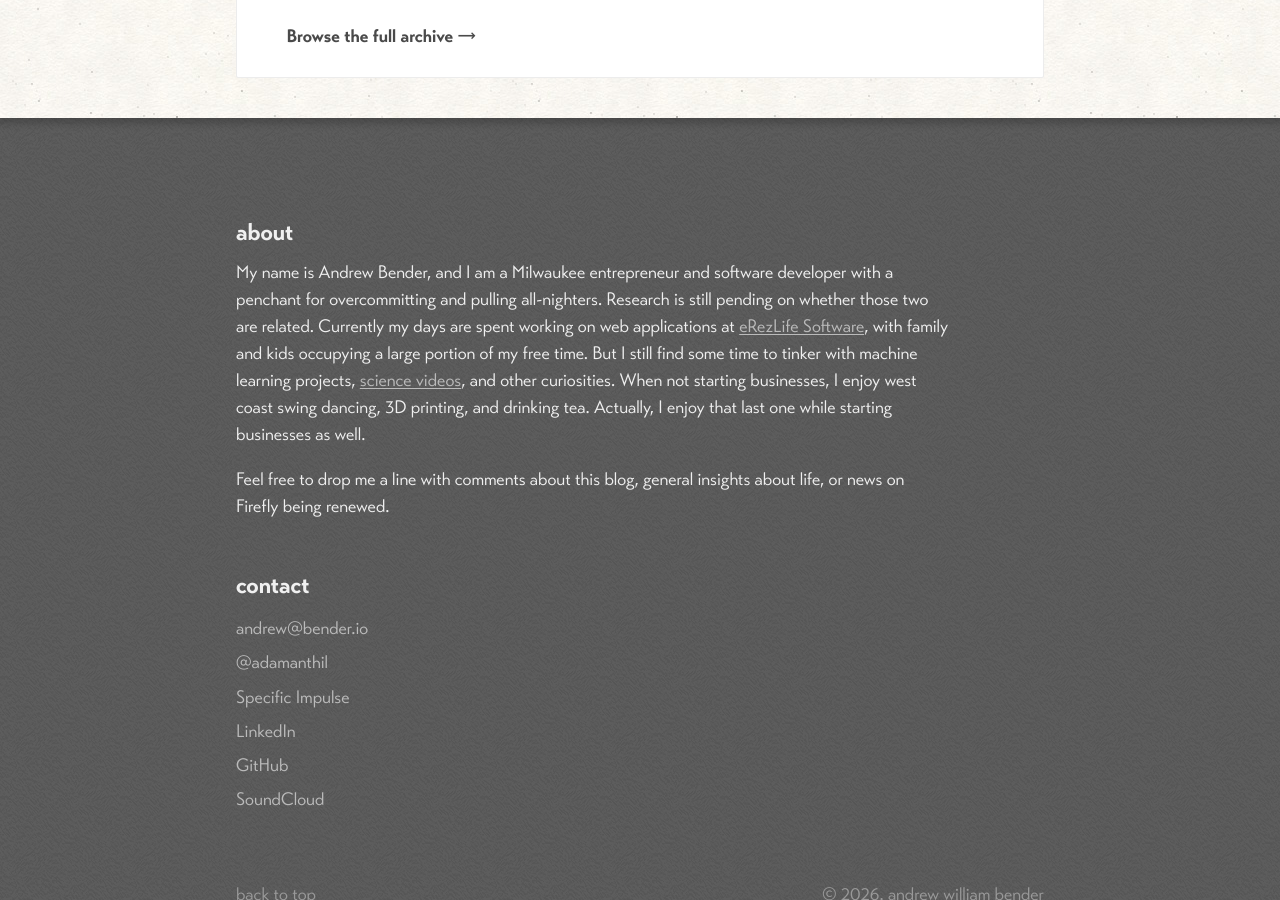
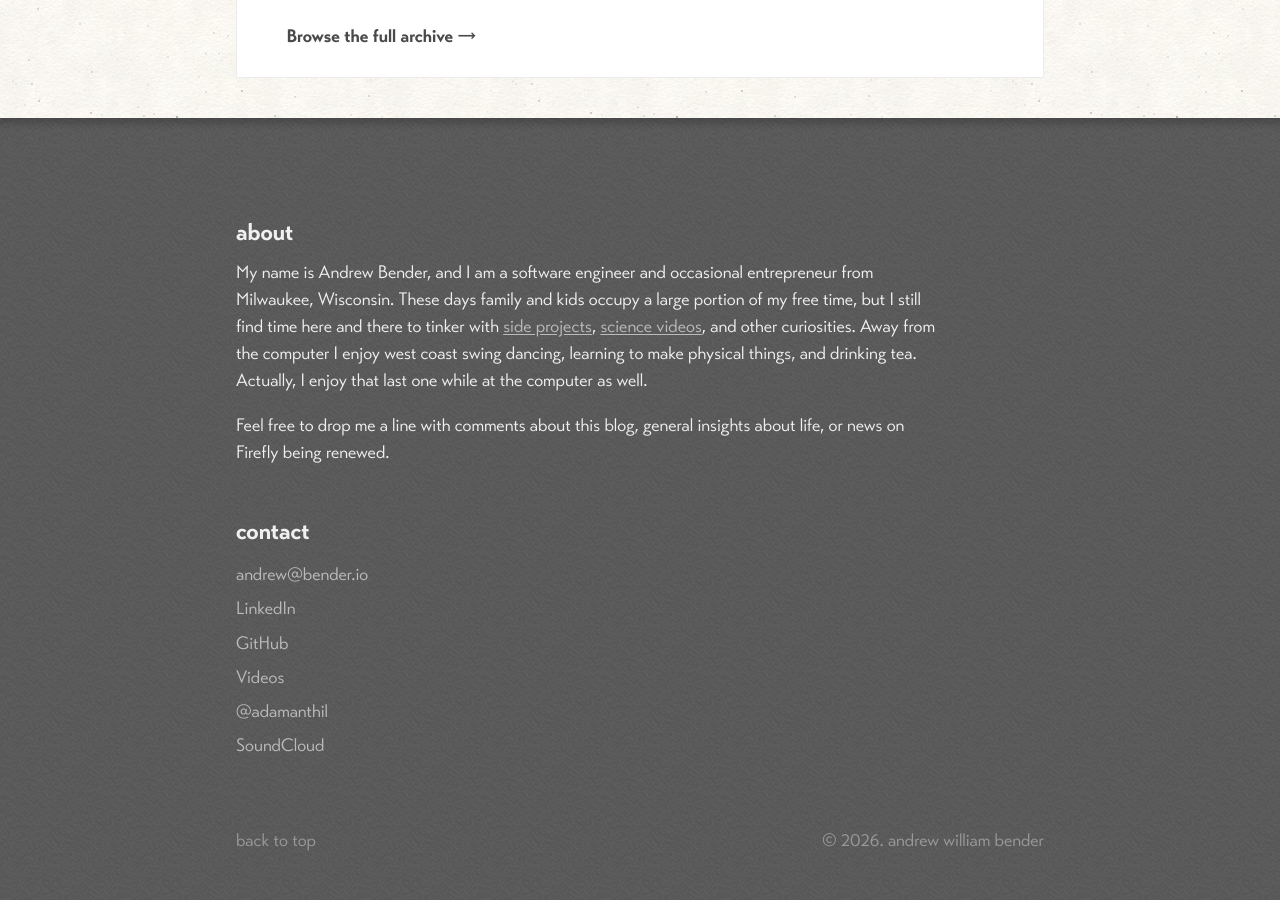
Before and after one commit to adamanthil/bender.io, a Jekyll site: the page built from index.html, in a window 1280 px wide and 900 px high, scrolled down 1160 px. Built offline with Jekyll 4.4.1, drawn with Linux system fonts in a browser that asks for light colours.

Commit message:
Update bio

```diff
--- a/_includes/footer.html
+++ b/_includes/footer.html
@@ -3,7 +3,7 @@
         <article>
           <div class="about">
             <h2>about</h2>
-            <p class="no-top-margin">My name is Andrew Bender, and I am a Milwaukee entrepreneur and software developer with a penchant for overcommitting and pulling all-nighters. Research is still pending on whether those two are related. Currently my days are spent working on web applications at <a href="https://erezlife.com" target="_blank" rel="noopener">eRezLife Software</a>, with family and kids occupying a large portion of my free time. But I still find some time to tinker with machine learning projects, <a href="https://www.youtube.com/@specific.impulse" target="_blank" rel="noopener">science videos</a>, and other curiosities. When not starting businesses, I enjoy west coast swing dancing, 3D printing, and drinking tea. Actually, I enjoy that last one while starting businesses as well.</p>
+            <p class="no-top-margin">My name is Andrew Bender, and I am a software engineer and occasional entrepreneur from Milwaukee, Wisconsin. These days family and kids occupy a large portion of my free time, but I still find time here and there to tinker with <a href="https://sheepshead.ai">side projects</a>, <a href="https://www.youtube.com/@specific.impulse" target="_blank" rel="noopener">science videos</a>, and other curiosities. Away from the computer I enjoy west coast swing dancing, learning to make physical things, and drinking tea. Actually, I enjoy that last one while at the computer as well.</p>
 
             <p>Feel free to drop me a line with comments about this blog, general insights about life, or news on Firefly being renewed.</p>
           </div>
@@ -13,10 +13,10 @@
             <h2>contact</h2>
             <ul>
               <li><a href="mailto:andrew@bender.io">andrew@bender.io</a></li>
-              <li><a href="https://twitter.com/adamanthil" target="_blank" rel="noopener">@adamanthil</a></li>
-              <li><a href="https://isp.video" target="_blank" rel="noopener">Specific Impulse</a></li>
               <li><a href="https://www.linkedin.com/pub/andrew-bender/20/248/a1" target="_blank" rel="noopener">LinkedIn</a></li>
               <li><a href="https://github.com/adamanthil" target="_blank" rel="noopener">GitHub</a></li>
+              <li><a href="https://www.youtube.com/@specific.impulse" target="_blank" rel="noopener">Videos</a></li>
+              <li><a href="https://twitter.com/adamanthil" target="_blank" rel="noopener">@adamanthil</a></li>
               <li><a href="https://soundcloud.com/adamanthil" target="_blank" rel="noopener">SoundCloud</a></li>
             </ul>
           </div>
```
